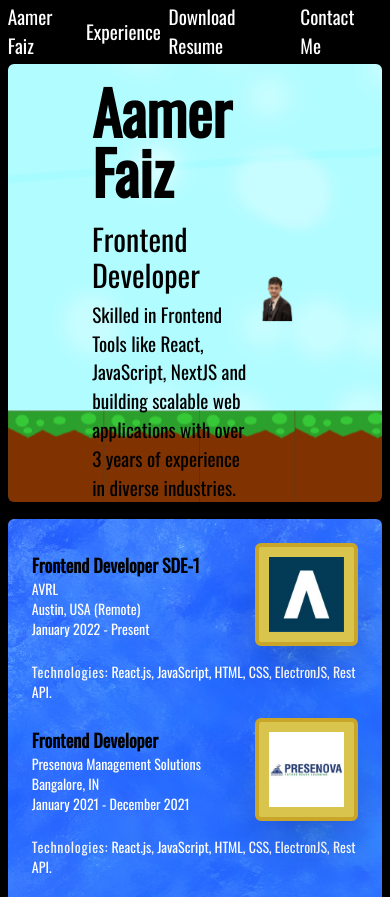
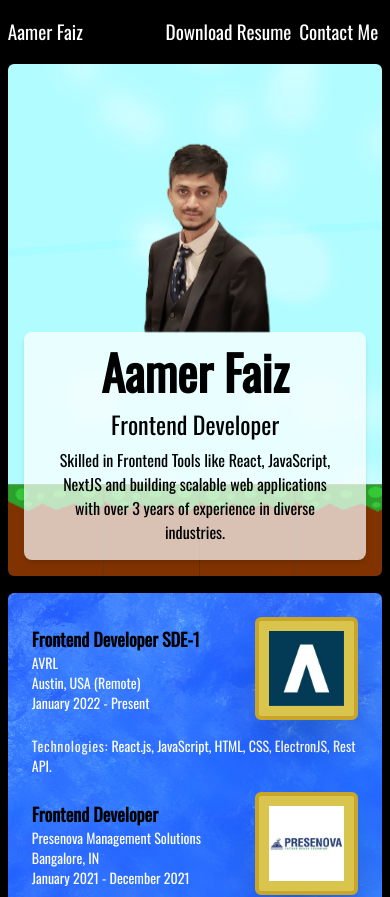
Before and after one commit to aamerfaiz/portfolio, a Next.js app: page / in a window 390 px wide. Shown: the top 897 px of the page. Built offline with nearby package versions, Linux system fonts and the light colour scheme.

Commit message:
more mobile responsive, hero section fixed

```diff
--- a/components/hero/hero.tsx
+++ b/components/hero/hero.tsx
@@ -3,15 +3,32 @@ import profilepic from "../../public/images/AamerPhoto3.png"
 
 export default function Hero() {
     return (
-        <div className="flex flex-row justify-end py-[2vh] px-[10vh] items-center pb-0 rounded-md mx-[2vw] overflow-hidden bg-herobg bg-left-bottom">
+        <div >
+            <div className="hidden md:flex lg:flex flex-col lg:flex-row justify-end py-[2vh] px-[10vh] items-center pb-0 rounded-md mx-[2vw] overflow-hidden bg-herobg bg-left-bottom">
 
-            <div className="flex flex-col justify-between items-end mh-[10vh]">
-                <h1 className="font-bold text-6xl pb-5 animate-pop" style={{ animationDelay: '0.2s' }}>Aamer Faiz</h1>
-                <h2 className="text-3xl animate-pop" style={{ animationDelay: '0.4s' }}>Frontend Developer</h2>
+                <div className="flex flex-col justify-between items-end mh-[10vh]">
+                    <h1 className="font-bold text-6xl pb-5 animate-pop" style={{ animationDelay: '0.2s' }}>Aamer Faiz</h1>
+                    <h2 className="text-3xl animate-pop" style={{ animationDelay: '0.4s' }}>Frontend Developer</h2>
 
-                <h2 className="text-wrap mt-2 animate-slide">Skilled in Frontend Tools like React, JavaScript, NextJS and building scalable web applications with over 3 years of experience in diverse industries.</h2>
+                    <h2 className="text-wrap mt-2 animate-slide">Skilled in Frontend Tools like React, JavaScript, NextJS and building scalable web applications with over 3 years of experience in diverse industries.</h2>
+                </div>
+                <div className="animate-bounce"><Image src={profilepic} width={300} height={300} alt="Profile picture" /></div>
             </div>
-            <div className="animate-bounce"><Image src={profilepic} width={300} height={300} alt="Profile picture" /></div>
+
+            <div className="flex md:hidden lg:hidden flex-col justify-center items-center py-4 px-4 rounded-md mx-2 overflow-hidden bg-herobg bg-left-bottom">
+                <div className="animate-bounce">
+                    <Image src={profilepic} width={200} height={200} alt="Profile picture" className="object-cover" />
+                </div>
+                <div className="flex flex-col justify-center items-center text-center">
+                    {/* Background box for text */}
+                    <div className="bg-white bg-opacity-70 p-4 rounded-lg shadow-md">
+                        <h1 className="font-bold text-5xl pb-3 animate-pop" style={{ animationDelay: '0.2s' }}>Aamer Faiz</h1>
+                        <h2 className="text-2xl animate-pop" style={{ animationDelay: '0.4s' }}>Frontend Developer</h2>
+                        <h2 className="text-base mt-2 animate-slide px-4">Skilled in Frontend Tools like React, JavaScript, NextJS and building scalable web applications with over 3 years of experience in diverse industries.</h2>
+                    </div>
+                </div>
+            </div>
+
 
         </div>
     );
--- a/components/navbar/navbar.tsx
+++ b/components/navbar/navbar.tsx
@@ -5,7 +5,6 @@ export default function Navbar() {
     <div className="text-white flex flex-row justify-between items-center mx-[2vw]">
       <Link href="/">Aamer Faiz</Link>
       <div className="h-16 flex flex-row justify-end text-white items-center">
-        <Link href="" className="mx-[1vw] cursor-pointer">Experience</Link>
         <Link href="/test" className="mx-[1vw] cursor-pointer">Download Resume</Link>
         <Link href="" className="mx-[1vw] cursor-pointer">Contact Me</Link>
 
```
